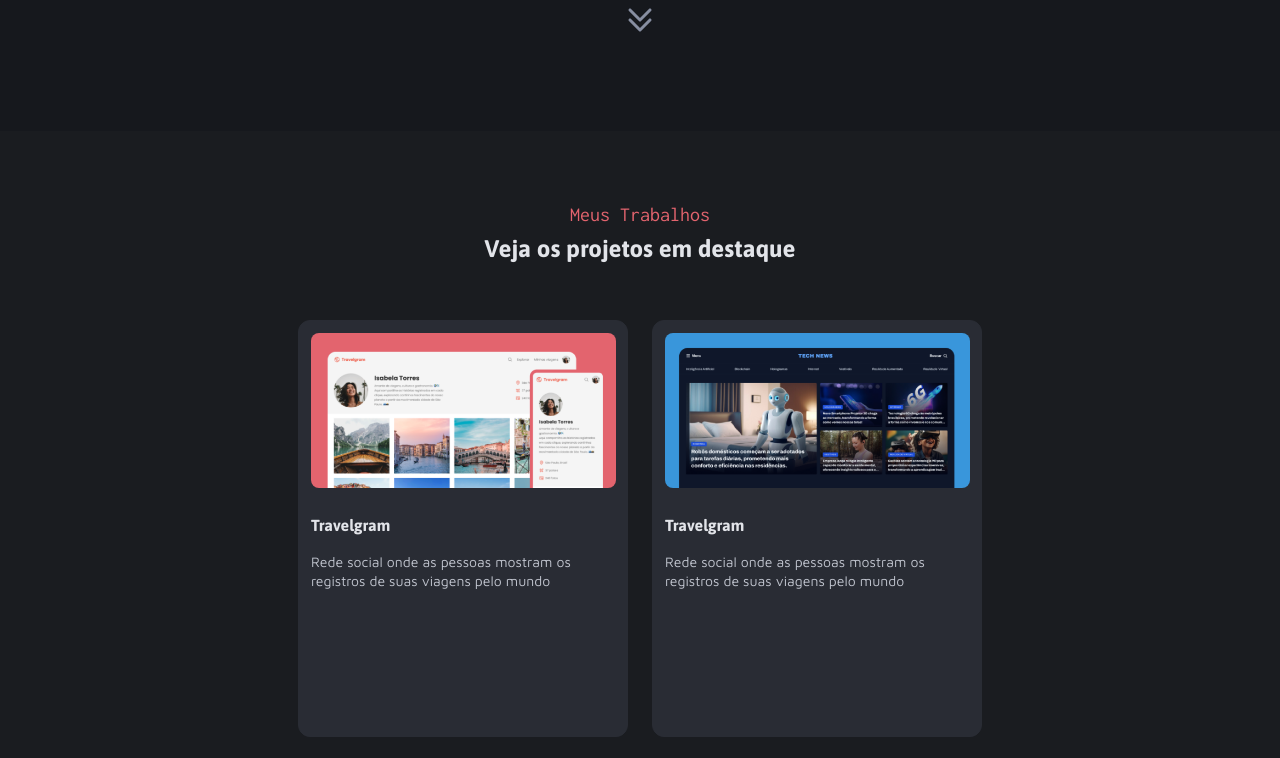
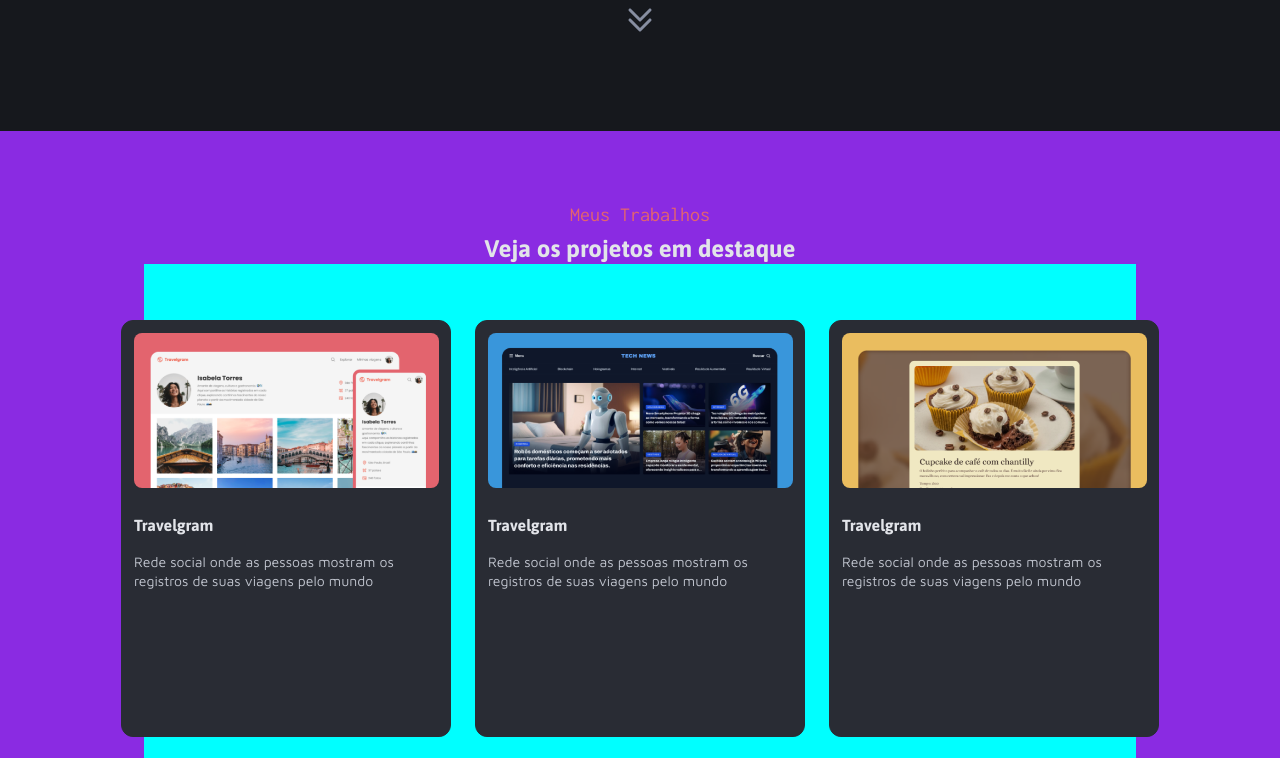
Before and after one commit to jbrunops/rocketseat-portfoliodev-jbpdev, a plain HTML site: page index.html in a window 1280 px wide. Shown: the part 619-1377 px from the top of the page. Drawn offline with Linux system fonts and the light colour scheme.

Commit message:
Corrigindo MEUS TRABALHOS

```diff
--- a/css/trabalhos.css
+++ b/css/trabalhos.css
@@ -1,21 +1,27 @@
 #meus-trabalhos {
   padding: 72px 144px;
+  background-color: blueviolet;
 }
 
 #trabalhos {
+  display: grid;
+  margin: 0 auto;
+  grid-template-columns: repeat(3, 330px);
   padding-top: 56px;
-  margin-inline: auto;
+  /* margin-inline: auto; */
   max-width: 1040px;
-  display: flex;
+  /* display: flex;
   flex-wrap: wrap;
+  justify-content: center; */
   justify-content: center;
+  background-color: aqua;
   gap: 24px;
   .card {
     text-align: left;
     background-color: var(--gray-300);
     padding: 12px 12px 17px 12px;
     border-radius: 12px;
-    max-width: 330px;
+    /* max-width: 330px; */
     border: 1.5px solid var(--gray-300);
     &:hover {
       border: 1.5px solid var(--gray-400);
```
